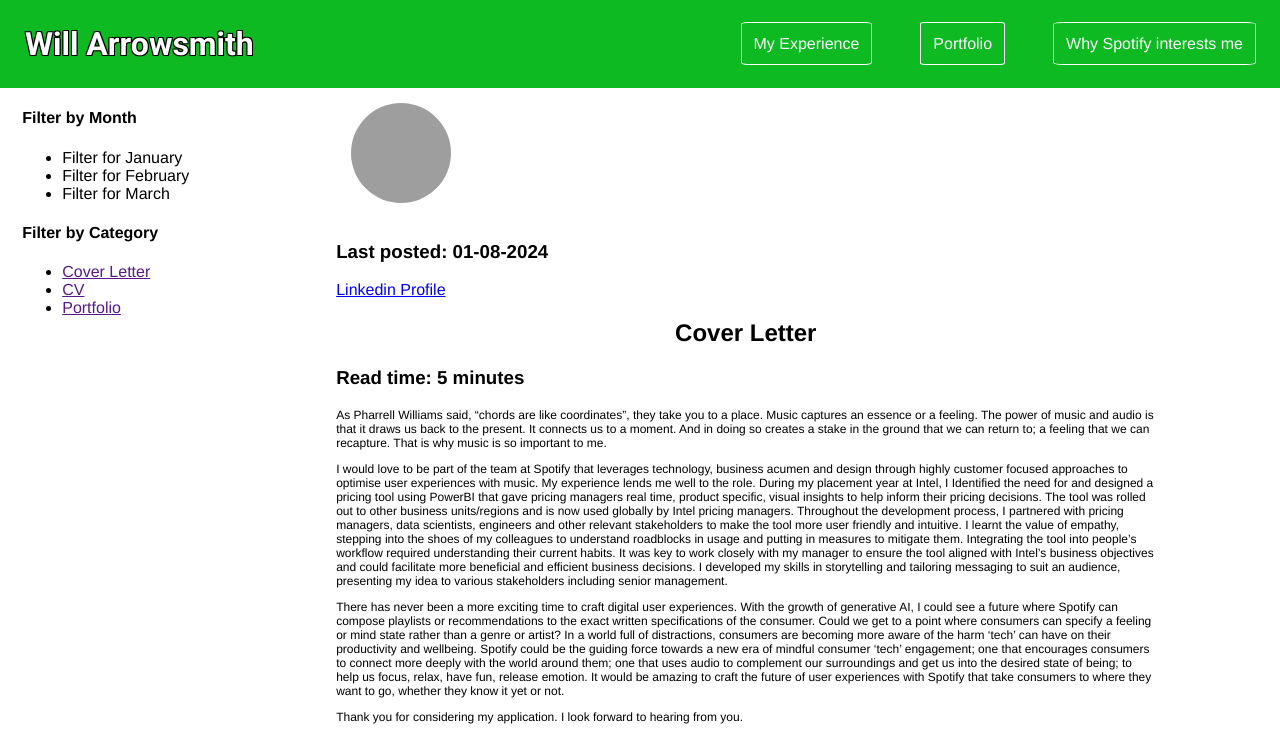
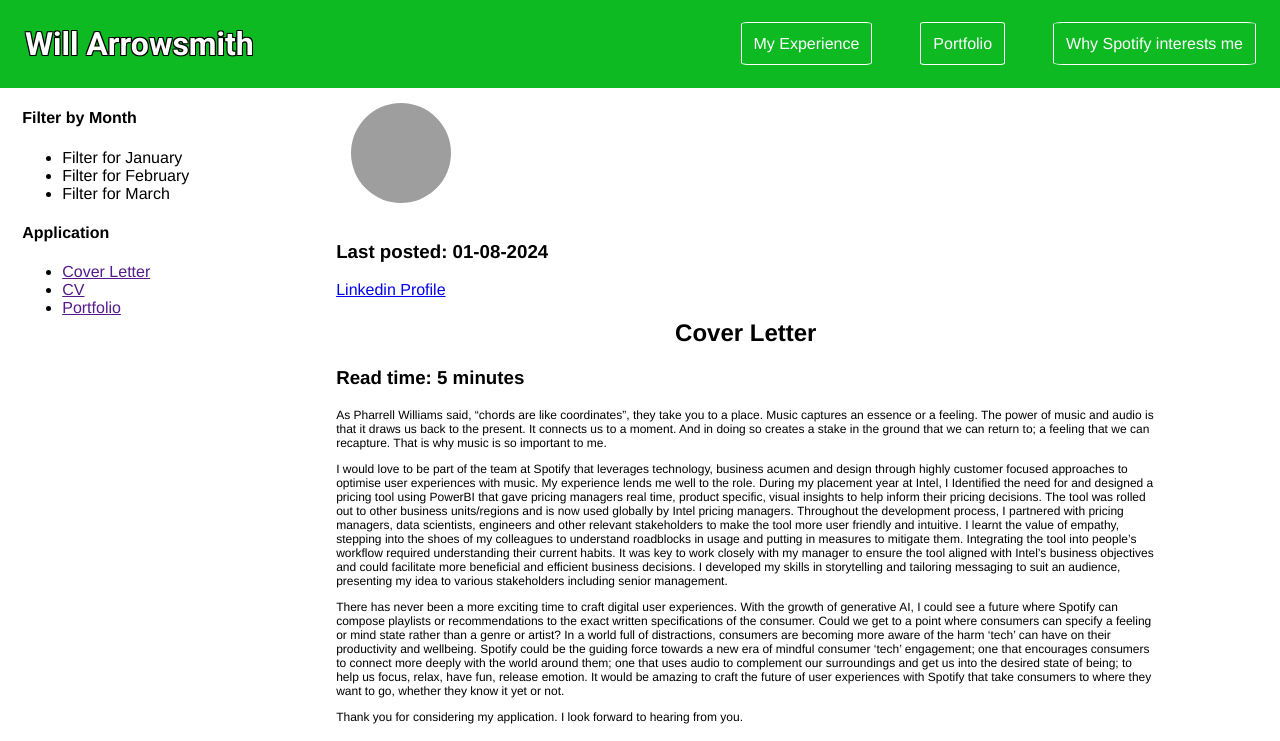
Before and after one commit to willarrowsmith/willarrowsmith.github.io, a plain HTML site: page index.html in a window 1280 px wide. Shown: the top 741 px of the page. Drawn offline with Linux system fonts and the light colour scheme; grey boxes are pictures that could not be loaded.

Commit message:
Update index.html

```diff
--- a/index.html
+++ b/index.html
@@ -35,7 +35,7 @@
                     </nav>
                 </section>
                 <section>
-                    <h4>Filter by Category</h4>
+                    <h4>Application</h4>
                     <nav>
                         <ul>
                             <li><a href="">Cover Letter</a></li>
```
